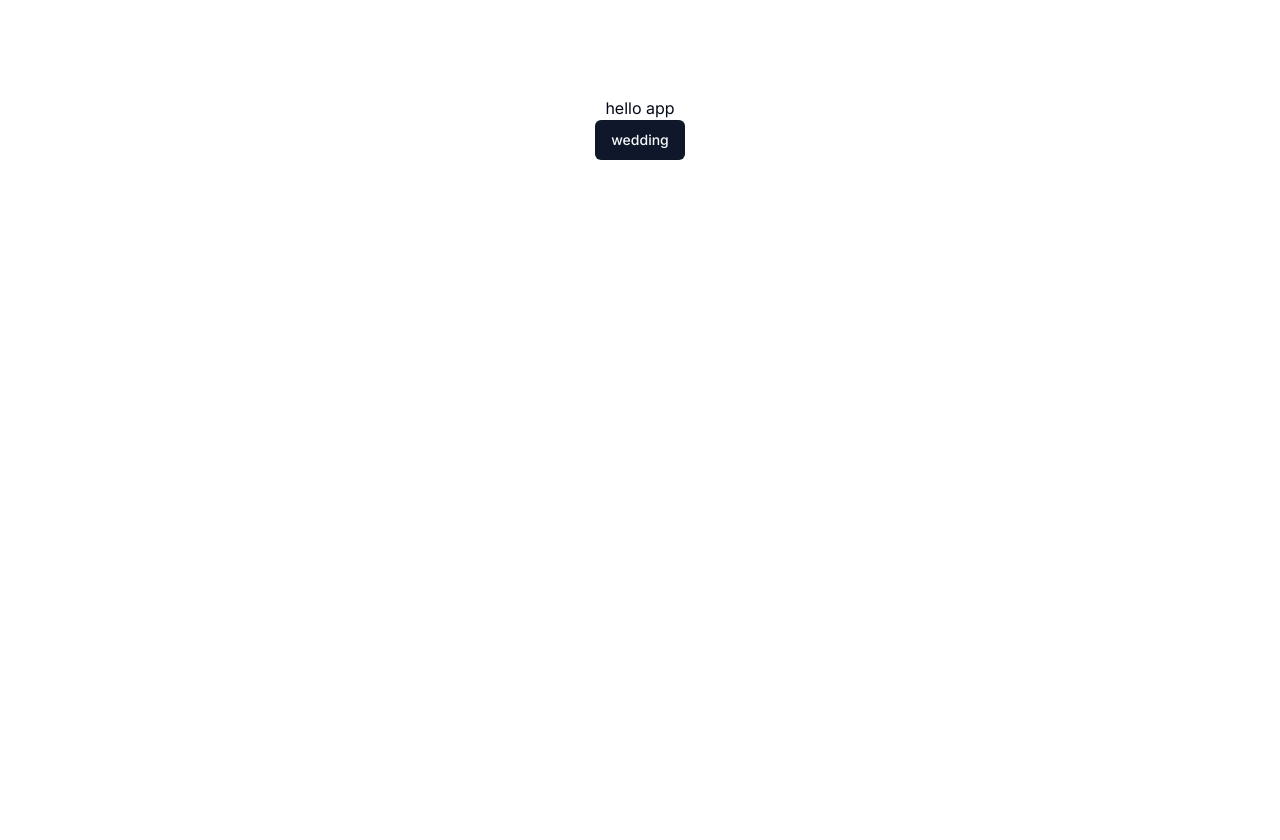
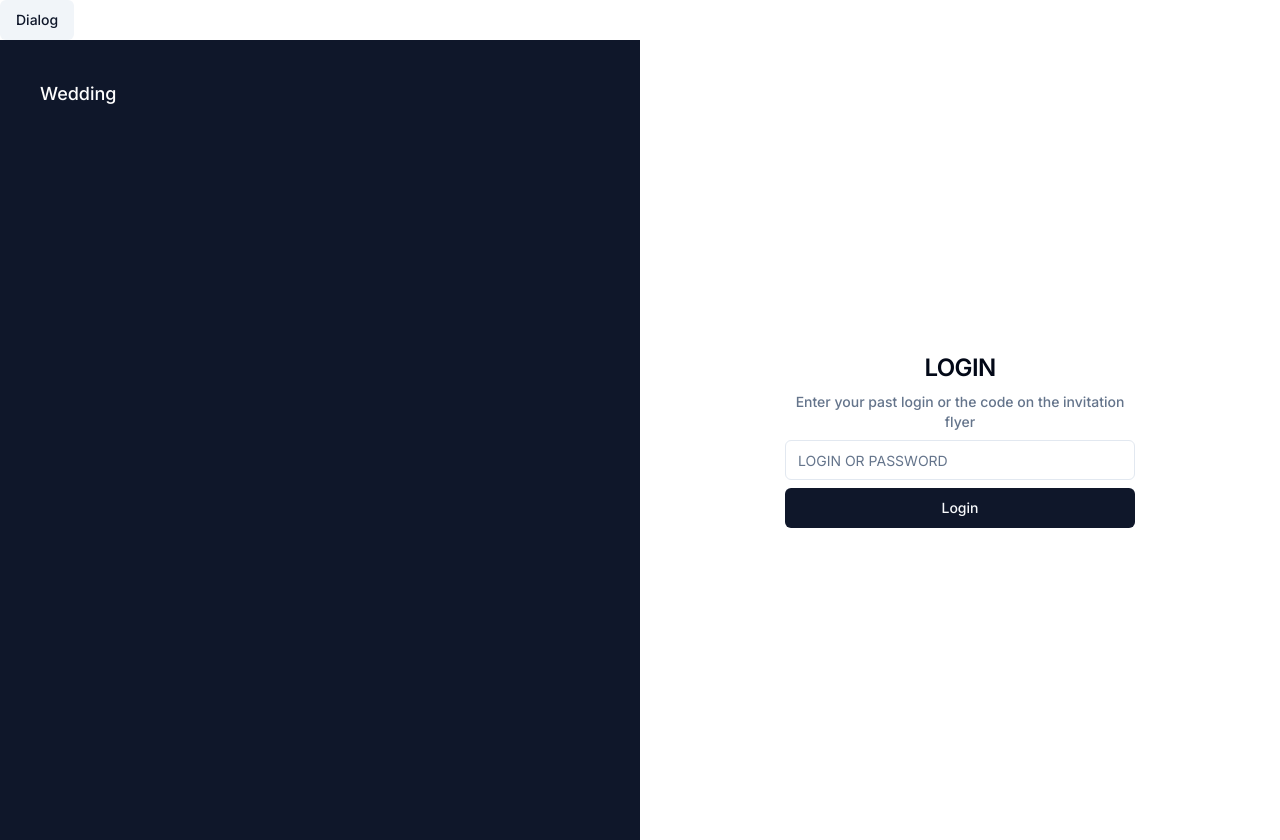
Before and after one commit to marindg/wedding-client, a Next.js app: page / in a window 1280 px wide. Before the commit the page ends 800 px from the top, so only its background shows below. Built offline with nearby package versions, Linux system fonts and the light colour scheme.

Commit message:
fetch personal server + create dialog component

```diff
--- a/package.json
+++ b/package.json
@@ -9,6 +9,8 @@
     "lint": "next lint"
   },
   "dependencies": {
+    "@radix-ui/react-dialog": "^1.0.4",
+    "@radix-ui/react-label": "^2.0.2",
     "@radix-ui/react-slot": "^1.0.2",
     "@types/node": "20.4.5",
     "@types/react": "18.2.18",
--- a/src/app/page.tsx
+++ b/src/app/page.tsx
@@ -1,13 +1,67 @@
+"use client";
+
+import React from "react";
 import { Button } from "@/components/ui/button";
-import Link from "next/link";
+import { Input } from "@/components/ui/input";
+import { Label } from "@/components/ui/label";
+import { Icons } from "@/components/icons";
+import { NewLoginDialog } from "@/components/new-login";
+
+import { postLogin, getLogin } from "@/lib/auth";
 
 export default function Home() {
+  const [isLoading, setIsLoading] = React.useState<boolean>(false);
+  const [errorMessage, setErrorMessage] = React.useState<string | null>(null);
+  const [newLoginDialogOpen, setNewLoginDialogOpen] = React.useState<boolean>(false);
+
+  async function onSubmit(event: React.SyntheticEvent) {
+    setErrorMessage(null);
+    setIsLoading(true);
+
+    event.preventDefault();
+
+    //modifier le postLogin en GetLogin (prendre sur fixe)
+
+    const res = await postLogin(event.target.login!.value, "aze");
+
+    if (res.status !== "success") {
+      setErrorMessage(res.response);
+    }
+    if (res.status === "success") {
+      setNewLoginDialogOpen(true);
+    }
+
+    setIsLoading(false);
+  }
+
   return (
-    <main className="flex min-h-screen flex-col items-center p-24">
-      hello app
-      <Button variant="default">
-        <Link href={"/wedding"}>wedding</Link>
-      </Button>
-    </main>
+    <>
+      <NewLoginDialog />
+      <div className="container relative h-screen flex-col items-center justify-center grid lg:max-w-none lg:grid-cols-2 lg:px-0">
+        <div className="relative hidden h-full flex-col bg-muted p-10 text-white dark:border-r lg:flex">
+          <div className="absolute inset-0 bg-primary" />
+          <div className="relative z-20 flex items-center text-lg font-medium">Wedding</div>
+        </div>
+
+        <div className="lg:p-8">
+          <div className="mx-auto flex w-full flex-col justify-center space-y-6 sm:w-[350px]">
+            <form onSubmit={onSubmit} className="flex gap-2 flex-col">
+              <div className="flex flex-col space-y-2 text-center">
+                <h1 className="text-2xl font-semibold tracking-tight">LOGIN</h1>
+                <Label className="text-sm text-muted-foreground" htmlFor="login">
+                  Enter your past login or the code on the invitation flyer
+                </Label>
+              </div>
+              <Input type="text" name="login" id="login" placeholder="login or password" disabled={isLoading} className="uppercase" />
+              <Button type="submit" disabled={isLoading}>
+                {isLoading && <Icons.spinner className="mr-2 h-4 w-4 animate-spin" />}
+                Login
+              </Button>
+              {errorMessage && <Label className="text-red-600">{errorMessage}</Label>}
+            </form>
+          </div>
+        </div>
+      </div>
+    </>
   );
 }
--- /dev/null
+++ b/src/components/icons.tsx
@@ -0,0 +1,20 @@
+type IconProps = React.HTMLAttributes<SVGElement>;
+
+export const Icons = {
+  spinner: (props: IconProps) => (
+    <svg
+      xmlns="http://www.w3.org/2000/svg"
+      width="24"
+      height="24"
+      viewBox="0 0 24 24"
+      fill="none"
+      stroke="currentColor"
+      strokeWidth="2"
+      strokeLinecap="round"
+      strokeLinejoin="round"
+      {...props}
+    >
+      <path d="M21 12a9 9 0 1 1-6.219-8.56" />
+    </svg>
+  ),
+};
--- /dev/null
+++ b/src/components/new-login.tsx
@@ -0,0 +1,23 @@
+import { Button } from "@/components/ui/button";
+import { Dialog, DialogContent, DialogDescription, DialogFooter, DialogHeader, DialogTitle, DialogTrigger } from "@/components/ui/dialog";
+import { Input } from "@/components/ui/input";
+import { Label } from "@/components/ui/label";
+
+export function NewLoginDialog() {
+  return (
+    <Dialog>
+      <DialogTrigger asChild>
+        <Button variant="secondary">Dialog</Button>
+      </DialogTrigger>
+
+      <DialogContent className="sm:max-w-[625px]">
+        <DialogHeader>
+          <DialogTitle>View code</DialogTitle>
+          <DialogDescription>
+            You can use the following code to start integrating your current prompt and settings into your application.
+          </DialogDescription>
+        </DialogHeader>
+      </DialogContent>
+    </Dialog>
+  );
+}
--- /dev/null
+++ b/src/components/ui/dialog.tsx
@@ -0,0 +1,123 @@
+"use client"
+
+import * as React from "react"
+import * as DialogPrimitive from "@radix-ui/react-dialog"
+import { X } from "lucide-react"
+
+import { cn } from "@/lib/utils"
+
+const Dialog = DialogPrimitive.Root
+
+const DialogTrigger = DialogPrimitive.Trigger
+
+const DialogPortal = ({
+  className,
+  ...props
+}: DialogPrimitive.DialogPortalProps) => (
+  <DialogPrimitive.Portal className={cn(className)} {...props} />
+)
+DialogPortal.displayName = DialogPrimitive.Portal.displayName
+
+const DialogOverlay = React.forwardRef<
+  React.ElementRef<typeof DialogPrimitive.Overlay>,
+  React.ComponentPropsWithoutRef<typeof DialogPrimitive.Overlay>
+>(({ className, ...props }, ref) => (
+  <DialogPrimitive.Overlay
+    ref={ref}
+    className={cn(
+      "fixed inset-0 z-50 bg-background/80 backdrop-blur-sm data-[state=open]:animate-in data-[state=closed]:animate-out data-[state=closed]:fade-out-0 data-[state=open]:fade-in-0",
+      className
+    )}
+    {...props}
+  />
+))
+DialogOverlay.displayName = DialogPrimitive.Overlay.displayName
+
+const DialogContent = React.forwardRef<
+  React.ElementRef<typeof DialogPrimitive.Content>,
+  React.ComponentPropsWithoutRef<typeof DialogPrimitive.Content>
+>(({ className, children, ...props }, ref) => (
+  <DialogPortal>
+    <DialogOverlay />
+    <DialogPrimitive.Content
+      ref={ref}
+      className={cn(
+        "fixed left-[50%] top-[50%] z-50 grid w-full max-w-lg translate-x-[-50%] translate-y-[-50%] gap-4 border bg-background p-6 shadow-lg duration-200 data-[state=open]:animate-in data-[state=closed]:animate-out data-[state=closed]:fade-out-0 data-[state=open]:fade-in-0 data-[state=closed]:zoom-out-95 data-[state=open]:zoom-in-95 data-[state=closed]:slide-out-to-left-1/2 data-[state=closed]:slide-out-to-top-[48%] data-[state=open]:slide-in-from-left-1/2 data-[state=open]:slide-in-from-top-[48%] sm:rounded-lg md:w-full",
+        className
+      )}
+      {...props}
+    >
+      {children}
+      <DialogPrimitive.Close className="absolute right-4 top-4 rounded-sm opacity-70 ring-offset-background transition-opacity hover:opacity-100 focus:outline-none focus:ring-2 focus:ring-ring focus:ring-offset-2 disabled:pointer-events-none data-[state=open]:bg-accent data-[state=open]:text-muted-foreground">
+        <X className="h-4 w-4" />
+        <span className="sr-only">Close</span>
+      </DialogPrimitive.Close>
+    </DialogPrimitive.Content>
+  </DialogPortal>
+))
+DialogContent.displayName = DialogPrimitive.Content.displayName
+
+const DialogHeader = ({
+  className,
+  ...props
+}: React.HTMLAttributes<HTMLDivElement>) => (
+  <div
+    className={cn(
+      "flex flex-col space-y-1.5 text-center sm:text-left",
+      className
+    )}
+    {...props}
+  />
+)
+DialogHeader.displayName = "DialogHeader"
+
+const DialogFooter = ({
+  className,
+  ...props
+}: React.HTMLAttributes<HTMLDivElement>) => (
+  <div
+    className={cn(
+      "flex flex-col-reverse sm:flex-row sm:justify-end sm:space-x-2",
+      className
+    )}
+    {...props}
+  />
+)
+DialogFooter.displayName = "DialogFooter"
+
+const DialogTitle = React.forwardRef<
+  React.ElementRef<typeof DialogPrimitive.Title>,
+  React.ComponentPropsWithoutRef<typeof DialogPrimitive.Title>
+>(({ className, ...props }, ref) => (
+  <DialogPrimitive.Title
+    ref={ref}
+    className={cn(
+      "text-lg font-semibold leading-none tracking-tight",
+      className
+    )}
+    {...props}
+  />
+))
+DialogTitle.displayName = DialogPrimitive.Title.displayName
+
+const DialogDescription = React.forwardRef<
+  React.ElementRef<typeof DialogPrimitive.Description>,
+  React.ComponentPropsWithoutRef<typeof DialogPrimitive.Description>
+>(({ className, ...props }, ref) => (
+  <DialogPrimitive.Description
+    ref={ref}
+    className={cn("text-sm text-muted-foreground", className)}
+    {...props}
+  />
+))
+DialogDescription.displayName = DialogPrimitive.Description.displayName
+
+export {
+  Dialog,
+  DialogTrigger,
+  DialogContent,
+  DialogHeader,
+  DialogFooter,
+  DialogTitle,
+  DialogDescription,
+}
--- /dev/null
+++ b/src/components/ui/input.tsx
@@ -0,0 +1,25 @@
+import * as React from "react"
+
+import { cn } from "@/lib/utils"
+
+export interface InputProps
+  extends React.InputHTMLAttributes<HTMLInputElement> {}
+
+const Input = React.forwardRef<HTMLInputElement, InputProps>(
+  ({ className, type, ...props }, ref) => {
+    return (
+      <input
+        type={type}
+        className={cn(
+          "flex h-10 w-full rounded-md border border-input bg-background px-3 py-2 text-sm ring-offset-background file:border-0 file:bg-transparent file:text-sm file:font-medium placeholder:text-muted-foreground focus-visible:outline-none focus-visible:ring-2 focus-visible:ring-ring focus-visible:ring-offset-2 disabled:cursor-not-allowed disabled:opacity-50",
+          className
+        )}
+        ref={ref}
+        {...props}
+      />
+    )
+  }
+)
+Input.displayName = "Input"
+
+export { Input }
--- /dev/null
+++ b/src/components/ui/label.tsx
@@ -0,0 +1,26 @@
+"use client"
+
+import * as React from "react"
+import * as LabelPrimitive from "@radix-ui/react-label"
+import { cva, type VariantProps } from "class-variance-authority"
+
+import { cn } from "@/lib/utils"
+
+const labelVariants = cva(
+  "text-sm font-medium leading-none peer-disabled:cursor-not-allowed peer-disabled:opacity-70"
+)
+
+const Label = React.forwardRef<
+  React.ElementRef<typeof LabelPrimitive.Root>,
+  React.ComponentPropsWithoutRef<typeof LabelPrimitive.Root> &
+    VariantProps<typeof labelVariants>
+>(({ className, ...props }, ref) => (
+  <LabelPrimitive.Root
+    ref={ref}
+    className={cn(labelVariants(), className)}
+    {...props}
+  />
+))
+Label.displayName = LabelPrimitive.Root.displayName
+
+export { Label }
--- /dev/null
+++ b/src/lib/auth.tsx
@@ -0,0 +1,27 @@
+// import { NextResponse } from "next/server";
+
+export async function postLogin(login: string, password: string) {
+  const body: string = JSON.stringify({ login: login, password: password });
+
+  const res = await fetch(`${process.env.NEXT_PUBLIC_URL_SERVER}auth/connection`, {
+    method: "POST",
+    body: body,
+    headers: { "Content-Type": "application/json" },
+  });
+
+  const data = await res.json();
+
+  return data;
+}
+
+export async function getLogin(login: string) {
+  const res = await fetch(`${process.env.NEXT_PUBLIC_URL_SERVER}auth/connection`, {
+    method: "GET",
+    // body: JSON.stringify({ password: "aze" }),
+    body: "aze",
+  });
+
+  const data = await res.json();
+
+  return data;
+}
```
Also changed, not shown: 2 other files (tests, documents, lock files or other folders).
